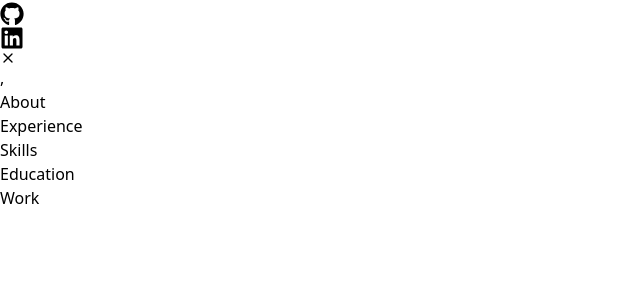
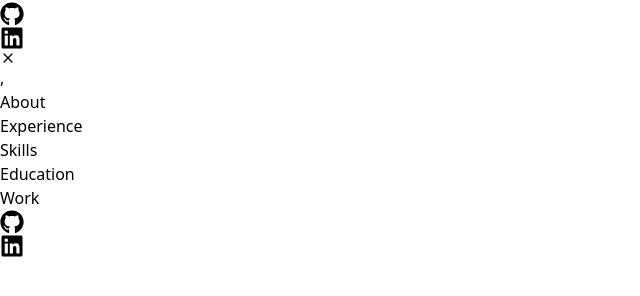
Before and after one commit to amritansh-mishra/Portfolio_Amrit, a React (Vite) app: page / in a window 1280 px wide. Both pictures are taken after a click on the icon 8 px from the left and 200 px from the top of the page. Shown: the part 142-438 px from the top of the page, without its empty margins (0-640 px from the left). Built offline with nearby package versions, Linux system fonts and the light colour scheme.

Commit message:
added linkedin, git icons to toogle bar

```diff
--- a/src/components/Navbar/Navbar.jsx
+++ b/src/components/Navbar/Navbar.jsx
@@ -6,29 +6,26 @@ import { FiMenu, FiX } from "react-icons/fi";
 import { FaGithub, FaLinkedin } from "react-icons/fa";
 
 const Navbar = () => {
-
-  const [menuOpen, setMenuOpen] = useState(false);  // for responsive toggle menu ki menu is open or not
+  const [menuOpen, setMenuOpen] = useState(false); // for responsive toggle menu ki menu is open or not
   const [activeSection, setActiveSection] = useState("");
   const [isScroll, setIsScroll] = useState(false);
 
   //Check scroll and change backround button
   useEffect(() => {
-    const handleScroll = ()=> {
+    const handleScroll = () => {
       setIsScroll(window.scrollY > 50);
     };
     window.addEventListener("scroll", handleScroll);
-    return () =>window.removeEventListener("scroll", handleScroll);
+    return () => window.removeEventListener("scroll", handleScroll);
   }, []);
 
-
   const menuItems = [
-    {id:"about", label:"About"},
-    {id:"experience", label:"Experience"},
-    {id:"skills", label:"Skills"},
-    {id:"education", label:"Education"},
-    {id:"work", label:"Work"}
-  ]
-
+    { id: "about", label: "About" },
+    { id: "experience", label: "Experience" },
+    { id: "skills", label: "Skills" },
+    { id: "education", label: "Education" },
+    { id: "work", label: "Work" },
+  ];
 
   // when we click we'll get directed to particular function
   const handleMenuItemClick = (sectionId) => {
@@ -37,13 +34,17 @@ const Navbar = () => {
   };
 
   return (
-    { /** Scroll krte hue baground add krna h varna byDefault hi rkhna h */},
-
+    {
+      /** Scroll krte hue baground add krna h varna byDefault hi rkhna h */
+    },
+    (
       <nav
         className={`fixed top-0 w-full z-50 transition duration-300 px-[7vw] md:px-[7vw] lg:px-[20vw] ${
-        isScroll ? "bg-[#050414] bg-opacity-50 backdrop-blur-md shadow-md" : "bg-transparent"
-      }`}>
-
+          isScroll
+            ? "bg-[#050414] bg-opacity-50 backdrop-blur-md shadow-md"
+            : "bg-transparent"
+        }`}
+      >
         <div className="text-white py-5 flex justify-between items-center ">
           {/** logo */}
           <div className="font-bold text-lg cursor-pointer ">
@@ -56,65 +57,98 @@ const Navbar = () => {
           </div>
 
           <ul className=" hidden md:flex gap-8 text-[#e9d7d7]">
-
             {menuItems.map((item) => (
               //On hovering colour changes
-                <li key={item.id} className= {`cursor-pointer hover:text-[#fca311] ${
-                    activeSection ===item.id? "text-[#fca311]": "text-[#e9d7d7]" }`} >
-
+              <li
+                key={item.id}
+                className={`cursor-pointer hover:text-[#fca311] ${
+                  activeSection === item.id
+                    ? "text-[#fca311]"
+                    : "text-[#e9d7d7]"
+                }`}
+              >
                 <button onClick={() => handleMenuItemClick(item.id)}>
                   {item.label}
                 </button>
               </li>
-
             ))}
           </ul>
-
 
           {/** Social Media Icons */}
           <div className=" hidden md:flex space-x-4 ">
             {/** targert blank so that link opens at a new page*/}
-            <a href="https://github.com/amritansh-mishra" target="_blank" rel="noopener noreferrer" className="  text-[#e9d7d7] hover:text-[#fca311]">
-               <FaGithub size = {24}/>
+            <a
+              href="https://github.com/amritansh-mishra"
+              target="_blank"
+              rel="noopener noreferrer"
+              className="  text-[#e9d7d7] hover:text-[#fca311]"
+            >
+              <FaGithub size={24} />
             </a>
-            <a href="www.linkedin.com/in/amritansh-mishra-393a58303" target="_blank" rel="noopener noreferrer" className=" text-[#e9d7d7] hover:text-[#fca311] ">
-               <FaLinkedin size = {24}/>
+            <a
+              href="https://www.linkedin.com/in/amritansh-mishra-393a58303"
+              target="_blank"
+              rel="noopener noreferrer"
+              className=" text-[#e9d7d7] hover:text-[#fca311] "
+            >
+              <FaLinkedin size={24} />
             </a>
           </div>
 
           {/**Mobile menu icons */}
           <div className="md:hidden">
-              {
-                menuOpen ? (
-                 <FiX className="cursor-pointer text-3xl text-[#fca311]"
-                 onClick={() => setMenuOpen(false)}/>
+            {menuOpen ? (
+              <FiX
+                className="cursor-pointer text-3xl text-[#fca311]"
+                onClick={() => setMenuOpen(false)}
+              />
             ) : (
-                  <FiMenu className="cursor-pointer text-3xl text-[#fca311]"
-                  onClick={() => setMenuOpen(true)}/>
-                )
-              }
+              <FiMenu
+                className="cursor-pointer text-3xl text-[#fca311]"
+                onClick={() => setMenuOpen(true)}
+              />
+            )}
           </div>
         </div>
-
-        {/**Mobile Menu Items */}, {/**Checking whether the website is opened in mobile screen or not */}
-        { menuOpen && (
-          <div className="absolute top-16 left-1/2 transform -translate-x-1/2 w-4/5 bg-[#050414] bg-opacity-50 backdrop-filter backdrop-blur-lg z-50 rounded-lg shadow-lg md:hidden">
-            <ul className="flex flex-col items-center space-y-4 py-4 text-[#e9d7d7]">
-               {menuItems.map((item => (
-                <li key= {item.id} className= {`cursor-pointer hover:text-[#fca311]
-                    ${activeSection === item.id ? "text-[#fca311]":""
-                    }`}
+        {/**Mobile Menu Items */},{" "}
+        {/**Checking whether the website is opened in mobile screen or not */}
+        {menuOpen && (
+          <div className="absolute top-16 left-1/2 transform -translate-x-1/2 w-4/5 bg-[#050414] bg-opacity-30 backdrop-filter backdrop-blur-lg z-50 rounded-lg shadow-lg md:hidden">
+            <ul className="flex flex-col items-center space-y-4 py-4 text-[#e5e5e5]">
+              {menuItems.map((item) => (
+                <li
+                  key={item.id}
+                  className={`cursor-pointer hover:text-[#fca311]
+                    ${activeSection === item.id ? "text-[#fca311]" : ""}`}
                 >
                   <button onClick={() => handleMenuItemClick(item.id)}>
                     {item.label}
                   </button>
-
                 </li>
-              )))}
+              ))}
+              <div className="flex space-x-4">
+                <a
+                  href="https://github.com/amritansh-mishra"
+                  target="_blank"
+                  rel="noopener noreferrer"
+                  className="  text-[#e9d7d7] hover:text-white"
+                >
+                  <FaGithub size={24} />
+                </a>
+                <a
+                  href="https://www.linkedin.com/in/amritansh-mishra-393a58303"
+                  target="_blank"
+                  rel="noopener noreferrer"
+                  className=" text-[#e9d7d7] hover:text-white "
+                >
+                  <FaLinkedin size={24} />
+                </a>
+              </div>
             </ul>
           </div>
         )}
       </nav>
+    )
   );
 };
 
```
Lines whose indentation alone changed are shown as unchanged.
